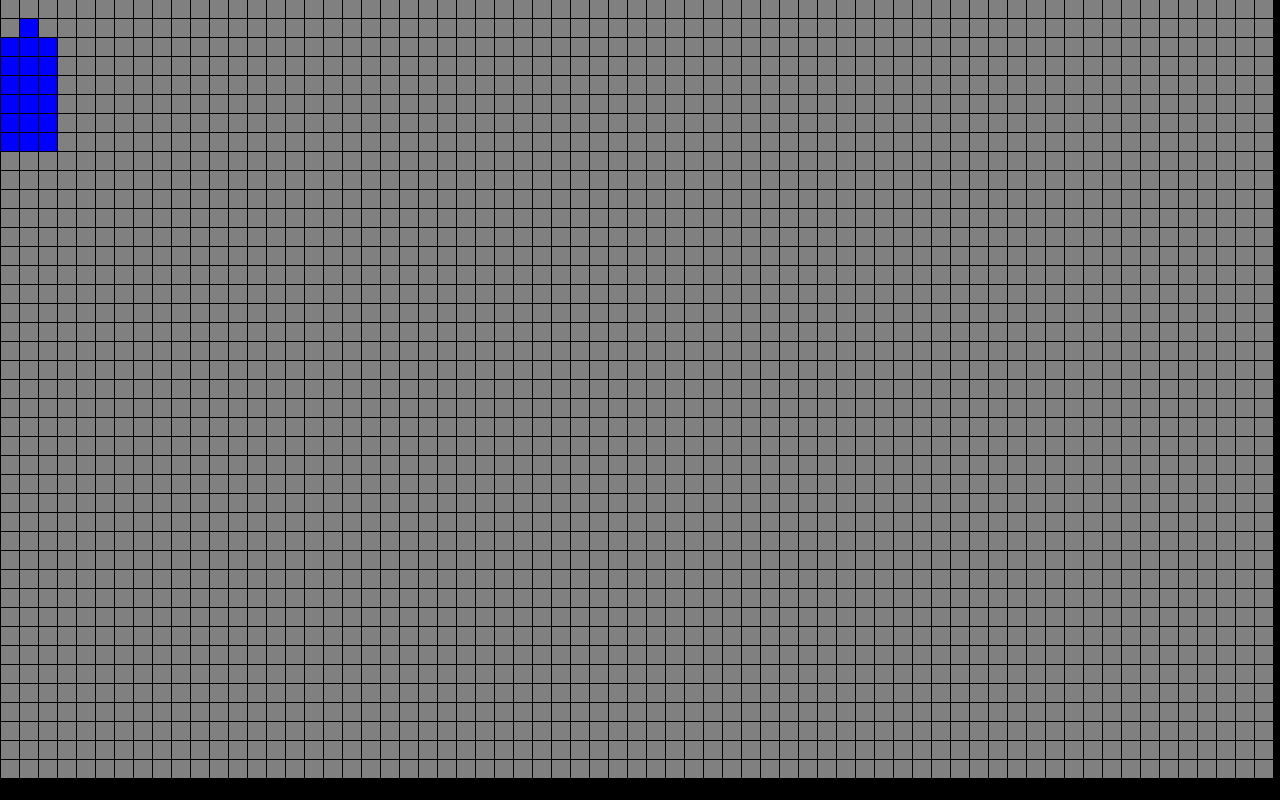
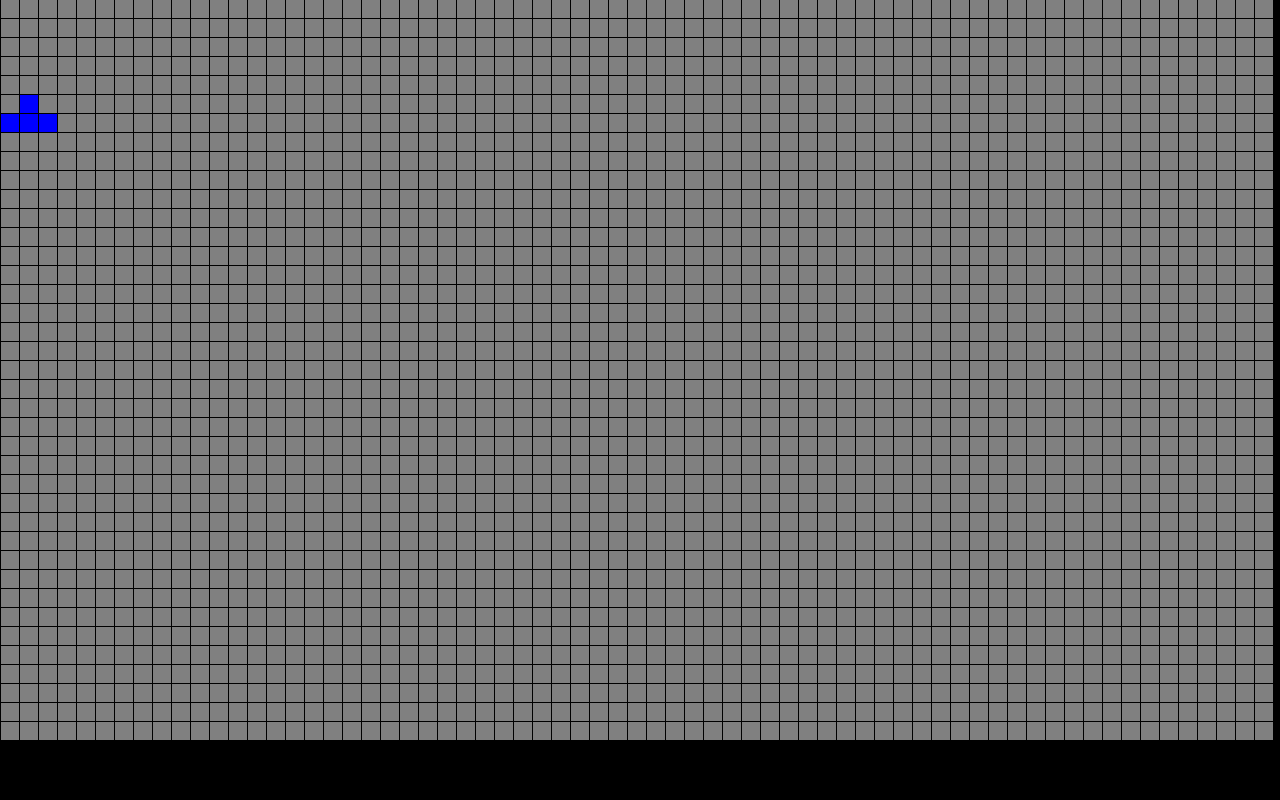
Before and after one commit to brenosilver/JavascriptTestris, a plain HTML site: page index.html in a window 1280 px wide. Drawn offline with Linux system fonts and the light colour scheme.

Commit message:
Fixed piece movement
fixed piece movement.

```diff
--- a/index.html
+++ b/index.html
@@ -20,6 +20,7 @@
 			var windowW;
 			var cubes = new Array();
 			var cubeTimeOffset = 0;
+			var interval;
 
 			var timeout = 1000;
 
@@ -82,6 +83,7 @@
 			function cube(size, row, column){
 				this.row = row;
 				this.column = column;
+				this.newCube = false;
 				this.element = document.createElement('div');
 				this.element.className = "cube";
 				this.element.style.height = size + 'px';
@@ -96,13 +98,13 @@
 			function clickTime(piece){
 				if(piece != null) this.piece = piece;
 
-				cubeTimeOffset++;
 				if(cubeTimeOffset > rows) cubeTimeOffset = 0;
 
 				console.log("piece : "+this.piece);
 				movePiece(this.piece, cubeTimeOffset);
 
-				setTimeout(clickTime, timeout);
+				interval = setTimeout(clickTime, timeout);
+				cubeTimeOffset++;
 			}
 
 			// Randomly generates a new piece
@@ -130,13 +132,29 @@
 			// Move pieces down the cubes each time click
 			function movePiece(obj, timeOffset){
 
-				for(var i = 0; i < obj.positionY.length; i++){
-					cubes[obj.positionY[i]+timeOffset][obj.positionX[i]].element.style.backgroundColor = obj.color;
+				// Erase pieces
+				for(var i = 0; i < rows; i++){
+					for(var j = 0; j < columns; j++){
+						var current = cubes[i][j];
+						if(current.newCube == true){
+							current.element.style.backgroundColor = 'grey';
+							current.newCube = false;
+						}
+					}
 				}
 
-				/*for(var i = 0; i < obj.positionY.length; i++){
-					if(obj.positionY[i]+timeOffset >= 0) cubes[obj.positionY[i]+timeOffset][obj.positionX[i]].element.style.backgroundColor = 'grey';
-				}*/
+				// Add pieces
+				for(var i = 0; i < obj.positionY.length; i++){
+					if(timeOffset < rows-1){
+						var current = cubes[obj.positionY[i]+timeOffset][obj.positionX[i]];
+						if(current.newCube == false){ // if cube is not a new cube, make it one.
+							current.element.style.backgroundColor = obj.color;
+							current.newCube = true;
+							//console.log(timeOffset);
+						}
+					}
+					else clearInterval(interval);
+				}
 			}
 
 			function getTopCenterBlock(){
@@ -150,7 +168,7 @@
 			function divideWinVertical(wH, cubeSize, padding){
 				var cubeV_noSpace = wH / cubeSize;
 				rows = (wH - cubeV_noSpace) / cubeSize;
-				rows = Math.floor(rows);
+				rows = Math.floor(rows) -2;
 
 				return rows;
 			}
@@ -207,6 +225,7 @@
 			console.log("Vertical blocks: " + rows);
 
 			//placePiece(newPiece());
+			console.log(cubes);
 			clickTime(newPiece());
 		});
 
```
